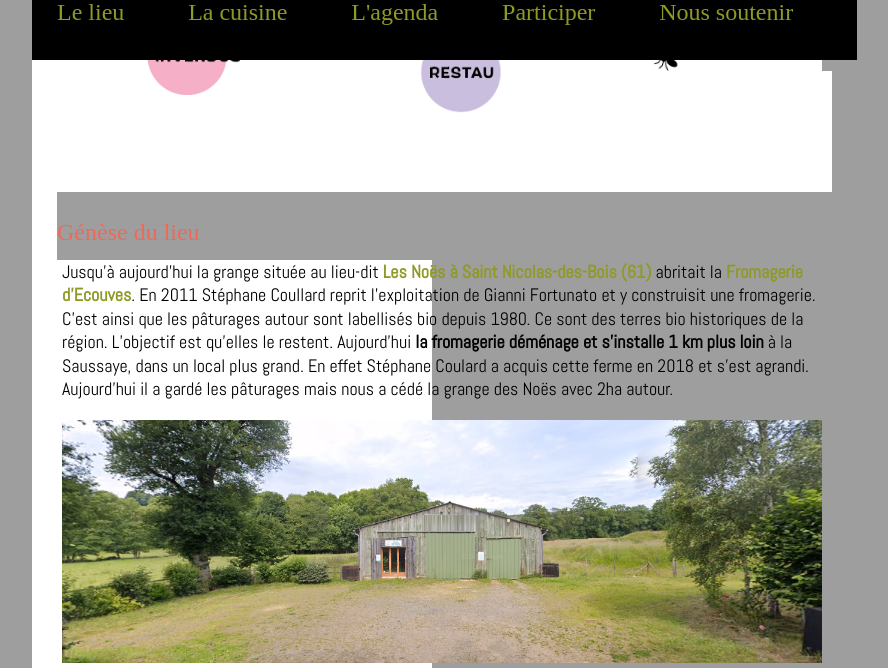
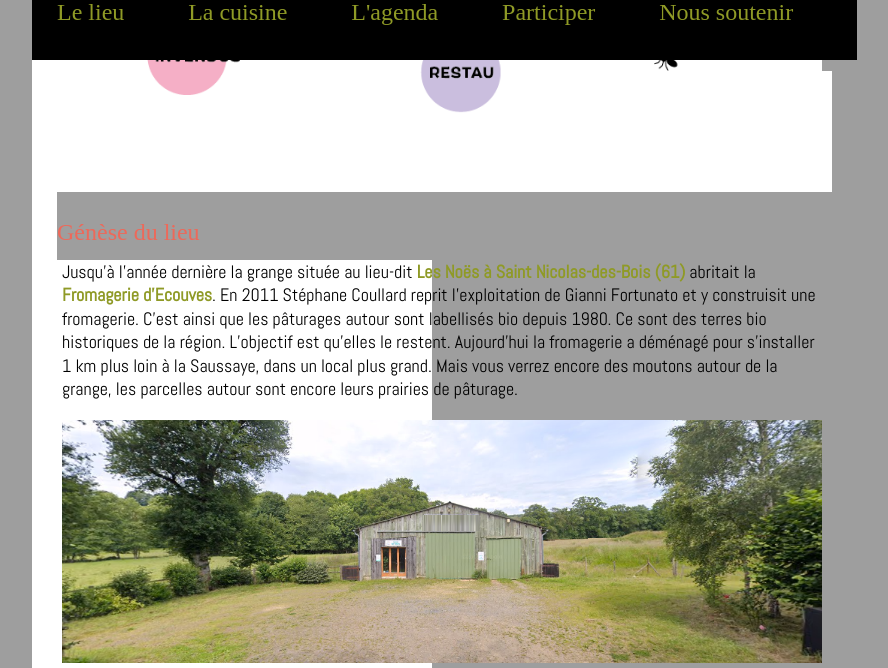
Before and after one commit to DamienChivialle/bocautheque, a Jekyll site: the page built from pages/index.md, in a window 1280 px wide and 1400 px high, scrolled down 1049 px, cut to the strip 0-668 px from the top of the window. Shown: the whole strip, without its empty margins (208-1096 px from the left). Built offline with Jekyll 4.4.1, drawn with Linux system fonts in a browser that asks for light colours; some of the changed text lies outside the part shown.

Commit message:
Update index.md

```diff
--- a/pages/index.md
+++ b/pages/index.md
@@ -10,13 +10,13 @@
 
 ## Bienvenue
 
-Nous nous sommes situés en lisière de la forêt domaniale d'Ecouves (61). Sur 2hA nous cultivons des légumes et des fruits de manière biologique. Dans la grange nous transformons notre production et celle de nos voisins. Venez découvrir notre territoire et expérimenter avec nous des nouvelles formes de productions,  d'organisation, d'échanges...
+Nous nous sommes situés en lisière de la forêt domaniale d'Ecouves (61). Sur 2ha nous cultivons des légumes et des fruits de manière biologique. Dans la grange nous transformons notre production et celle de nos voisins. Venez découvrir notre territoire et expérimenter avec nous des nouvelles formes de productions,  d'organisation, d'échanges...
 
 ![organisation du lieu](https://damienchivialle.github.io/bocautheque/assets/img/organigramme-bocautheque.png)
 
 ## Génèse du lieu
 
-Jusqu’à aujourd’hui la grange située au lieu-dit [Les Noës à Saint Nicolas-des-Bois (61)](https://www.google.com/maps/place/Les+No%C3%ABs,+61250+Saint-Nicolas-des-Bois/data=!4m2!3m1!1s0x4809e20eb4ca68c7:0xa1bfde62ea680501?sa=X&ved=2ahUKEwjbtbakwaT1AhWHBGMBHYHHDksQ8gF6BAgPEAE) abritait la [Fromagerie d’Ecouves](https://brebisdecouves.fr/). En 2011 Stéphane Coullard reprit l’exploitation de Gianni Fortunato et y construisit une fromagerie. C’est ainsi que les pâturages autour sont labellisés bio depuis 1980. Ce sont des terres bio historiques de la région. L’objectif est qu’elles le restent. Aujourd’hui **la fromagerie déménage et s’installe 1 km plus loin** à la Saussaye, dans un local plus grand. En effet Stéphane Coulard a acquis cette ferme en 2018 et s’est agrandi. Aujourd’hui il a gardé les pâturages mais nous a cédé la grange des Noës avec 2ha autour.
+Jusqu’à l'année dernière la grange située au lieu-dit [Les Noës à Saint Nicolas-des-Bois (61)](https://www.google.com/maps/place/Les+No%C3%ABs,+61250+Saint-Nicolas-des-Bois/data=!4m2!3m1!1s0x4809e20eb4ca68c7:0xa1bfde62ea680501?sa=X&ved=2ahUKEwjbtbakwaT1AhWHBGMBHYHHDksQ8gF6BAgPEAE) abritait la [Fromagerie d’Ecouves](https://brebisdecouves.fr/). En 2011 Stéphane Coullard reprit l’exploitation de Gianni Fortunato et y construisit une fromagerie. C’est ainsi que les pâturages autour sont labellisés bio depuis 1980. Ce sont des terres bio historiques de la région. L’objectif est qu’elles le restent. Aujourd’hui la fromagerie a déménagé pour s’installer 1 km plus loin à la Saussaye, dans un local plus grand. Mais vous verrez encore des moutons autour de la grange, les parcelles autour sont encore leurs prairies de pâturage.
 
 ![façade de la grange](https://damienchivialle.github.io/bocautheque/assets/img/les-noes-streetview.png)
 
@@ -26,19 +26,17 @@
 
 Dans la grange, la fromagerie fait 80m2. Elle est labellisée en labo CE. L’objectif est de la transformer en labo conserverie. En effet plusieurs producteurs bio autour pourraient la louer pour valoriser leurs productions et y faire des conserves : [voir la liste complète de tous nos bio-voisins](https://centime.github.io/bocautheque/fournisseurs).
 
-Par exemple, le **Bio en Herbe**, restaurant associatif du centre-ville d’Alençon, vient y préparer une partie de ses plats ainsi que ses prestations de traiteur, leur cuisine rue aux Sieurs étant trop petite. De plus en ayant plus place pour cuisiner cette association pourrait accepter les invendus des deux magasins Biocoop d’Alençon qui leur en feraient don pour éviter le gaspillage alimentaire.
+Par exemple, le **Bio en Herbe**, restaurant associatif du centre-ville d’Alençon, vient y préparer une partie de ses plats ainsi que ses prestations de traiteur, leur cuisine rue aux Sieurs étant trop petite. Ayant plus place pour cuisiner cette association pourrait accepter les invendus des deux magasins Biocoop d’Alençon qui leur en feraient don pour éviter le gaspillage alimentaire.
 
-Pour résumer, cette conserverie permettrait de **dynamiser le tissu bio de ce secteur**.
-
-La conception de ce labo conserverie a été **supervisée par Eric Batissou** ex-second du restaurant le Petit
-Vatel (Alençon).
+Pour résumer, cette conserverie permettrait de **dynamiser le tissu bio de ce secteur**.La conception de ce labo conserverie a été **supervisée par Eric Batissou** ex-second du restaurant le Petit
+ Vatel (Alençon).
 
 Pour compléter le carnet de commandes de cette conserverie, l’idée est d’installer un maraîcher sur place.
 
 
 ## Création d’une parcelle de maraîchage
 
-La conserverie dispose d’une parcelle de deux hectares autour. Aujourd’hui en prairies bio, elles pourront être mises en culture par un entrepreneur salarié de la **coopérative Rhizome** (Sées) qui accompagne le projet depuis son origine. Grâce au fond européen Leader, la **Communauté Urbaine d'Alençon** nous mets à disposition 600m2 de serres tunnel. Un bassin de récupération d’eaux de pluie sera réalisé non loin pour faciliter l’irrigation. Le reste sera en culture de plein champs. Le maraîcher sur place plante une partie de sa production spécialement pour la conserverie et vend le reste en circuit court.
+La conserverie dispose d’une parcelle de deux hectares autour. Elle est mise en culture par un entrepreneur salarié de la **coopérative Rhizome** (Sées) qui accompagne le projet depuis son origine. Grâce au fond européen Leader, la **Communauté Urbaine d'Alençon** nous mets à disposition 600m2 de serres tunnel. Un bassin de récupération d’eaux de pluie sera réalisé non loin pour faciliter l’irrigation. Le reste sera en culture de plein champs. Le maraîcher sur place plante une partie de sa production spécialement pour la conserverie et vend le reste en circuit court.
 
 ![panier de légumes](https://damienchivialle.github.io/bocautheque/assets/img/fond-agriculture4.jpg)
 
```
